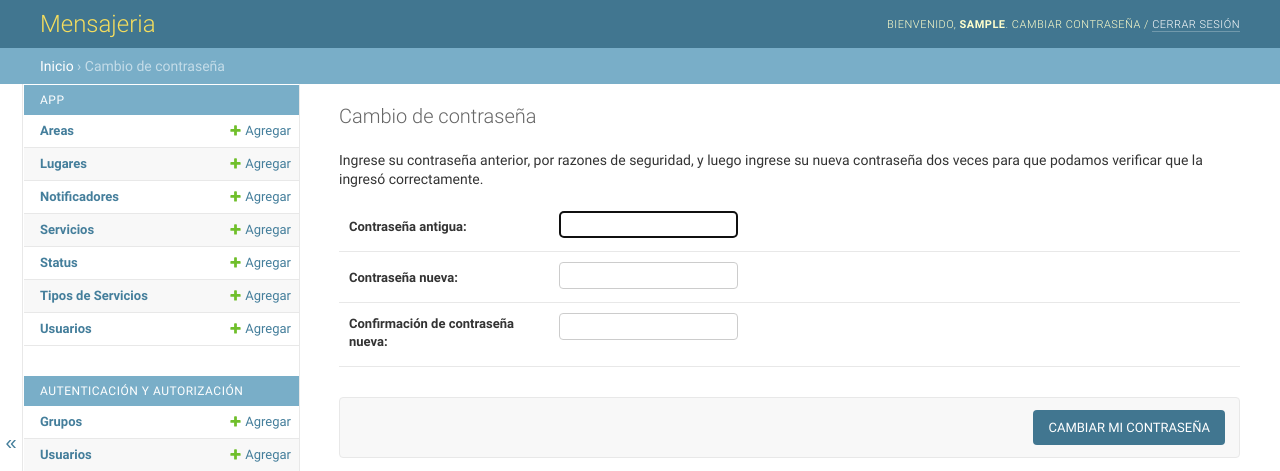
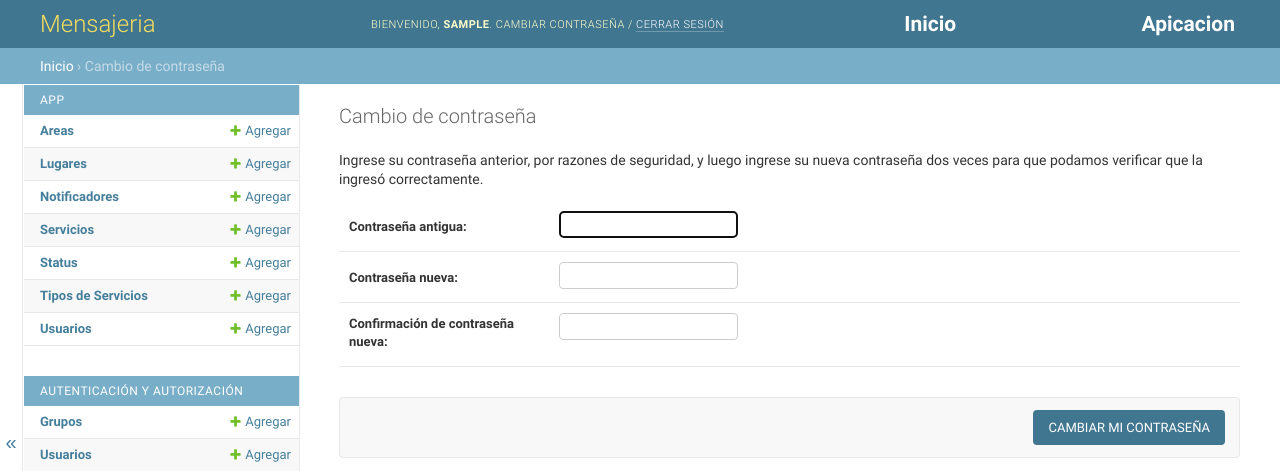
Before and after one commit to Sanchezdav/Mensajeria, a Django app: a page that uses templates/admin/base_site.html in a window 1280 px wide. Shown: the top 471 px of the page. Run offline with Django 3.2, Linux system fonts and the light colour scheme; the visitor is signed in with stand-in values (Sample User, id 1).

Commit message:
Cuarto Commit
Se agrego bootstrap al admin y se modifico sus opciones del admin

```diff
--- a/Mensajeria/settings.py
+++ b/Mensajeria/settings.py
@@ -128,6 +128,7 @@ INSTALLED_APPS = (
     'django.contrib.messages',
     'django.contrib.staticfiles',
     # Uncomment the next line to enable the admin:
+    'django_admin_bootstrapped',
     'django.contrib.admin',
     # Uncomment the next line to enable admin documentation:
     # 'django.contrib.admindocs',
--- a/templates/admin/base_site.html
+++ b/templates/admin/base_site.html
@@ -7,4 +7,14 @@
    <h1 id="site-name">{% trans 'Mensajeria' %}</h1>
 {% endblock %}
 
-{% block nav-global %}{% endblock %}
+{% block nav-global %}
+	{% if user.is_staff %}
+    <style type="text/css">
+        .ml {margin:0 5px;display:inline-block; color: gray; font-weight: bold; font-size: 1.5em; padding: 0}
+        .ml:hover{color: white; text-decoration: none;}
+    </style>
+
+    <a href="/admin/" class="ml">Inicio</a>
+    <a href="/" class="ml">Apicacion</a>
+    {% endif %}
+{% endblock %}
```
Also changed, not shown: 1 other file.
